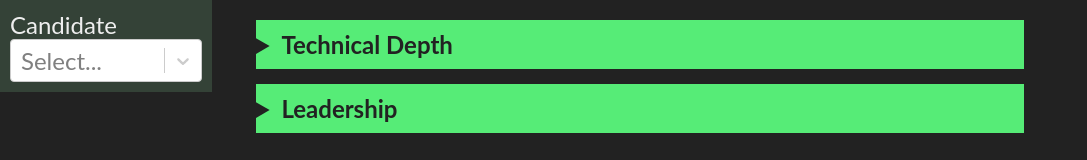
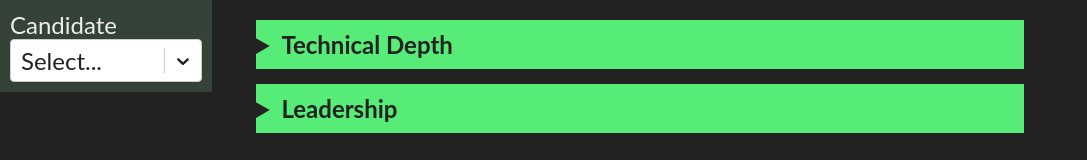
Before and after one commit to Mattsi-Jansky/interview-note-taking, a React app: page / in a window 1280 px wide. Shown: the top 160 px of the page, without its empty margins (0-1087 px from the left). Built offline with nearby package versions, Linux system fonts and the light colour scheme; a web font is replaced by a local one.

Commit message:
Fix styling for Candidate Selector

```diff
--- a/src/components/CandidateSelector/CandidateSelector.css
+++ b/src/components/CandidateSelector/CandidateSelector.css
@@ -10,5 +10,8 @@
 
 #candidate_selector label {
   padding-right: 5px;
+}
 
+#candidate_selector div {
+  color: #222
 }
```
